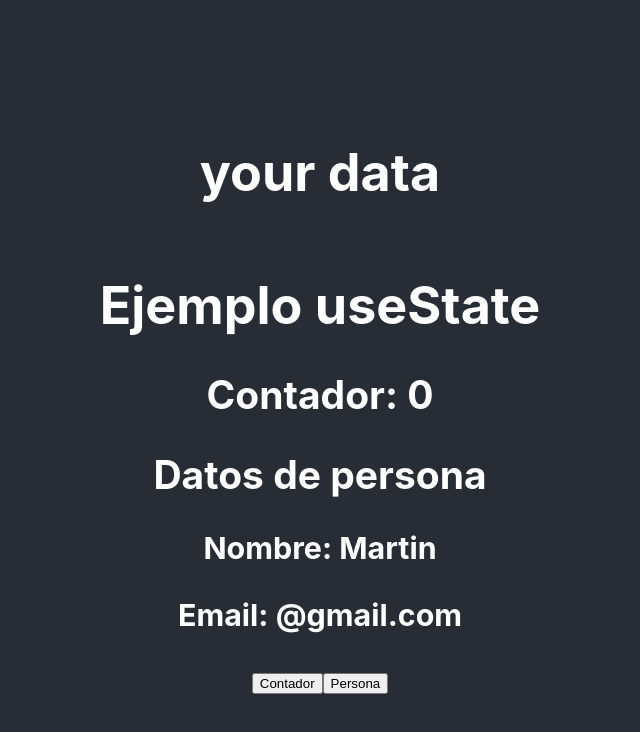
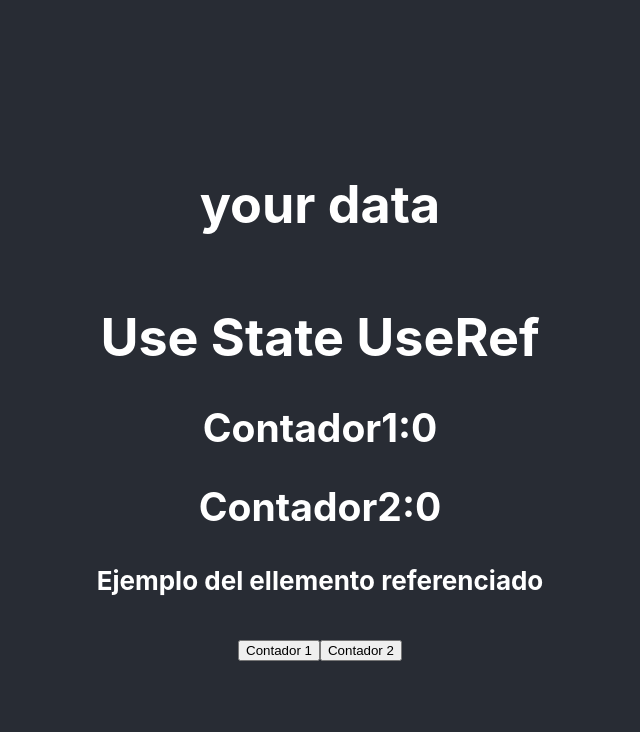
Before and after one commit to crccode/hello-world, a React (Create React App) app: page / in a window 1280 px wide. Shown: the top 732 px of the page, without its empty margins (320-960 px from the left). Built offline with nearby package versions, Linux system fonts and the light colour scheme.

Commit message:
Hokk useEfect
Se van controlando los eventos del boton

```diff
--- a/src/App.js
+++ b/src/App.js
@@ -2,6 +2,7 @@ import logo from './logo.svg';
 import './App.css';
 import TaskListComponent from './components/container/task_list';
 import Ejemplo1 from './hooks/Ejemplo1';
+import Ejemplo2 from './hooks/Ejemplo2';
 
 function App() {
   return (
@@ -9,7 +10,8 @@ function App() {
       <header className="App-header">
         <h1>your data</h1>
         {/* <TaskListComponent></TaskListComponent> */}
-        <Ejemplo1></Ejemplo1>
+        {/* <Ejemplo1></Ejemplo1> */}
+        <Ejemplo2></Ejemplo2>
       </header>
     </div>
   );
--- /dev/null
+++ b/src/hooks/Ejemplo2.jsx
@@ -0,0 +1,57 @@
+/**
+ * seSate*()
+ * useRef() Para refenrenciar elementos dentro de la vista
+ * useE=fecct() Se usa para controlar los cambios en la vista
+ */
+import React, {useState, useRef, useEffect} from 'react';
+
+const Ejemplo2 = () => {
+    // Creamos dos contadores con estados diferentes
+    const [contador1, setConctador1] = useState(0);
+    const [contador2, setConctador2] = useState(0);
+    //Vamos a crear una referencia para asociar la variables con un elemento del DOM
+    const miRef = useRef();
+
+    function incrementar1(){
+        setConctador1(contador1+1);
+    }
+    function incrementar2(){
+        setConctador2(contador2+1);
+    }
+    //Trabajando useEfet()
+    /** CASO 1
+     * Cada ves que haya un cambio de estado del componente
+     * se ejecuta aquello que este dentro del useEfect()
+     */
+    // useEffect(() => {
+    //     console.log('Mostrando DOM');
+    //     console.log(miRef);
+    // });
+
+    /** Caso 2
+     * Solo puiede haber un useEfect
+     * Cada vez que haya un cambio en el contador1 se ejecta log
+     */
+    useEffect(() => {
+        console.log('Mostrando DOM');
+        console.log(miRef);
+    },[contador1]);
+
+    return (
+        <div>
+            <h1>Use State UseRef</h1>
+            <h2>Contador1:{contador1} </h2>
+            <h2>Contador2:{contador2} </h2>
+            <h4 ref={miRef}>
+                Ejemplo del ellemento referenciado
+            </h4>
+            <div>
+                <button onClick={incrementar1}>Contador 1</button>
+                <button onClick={incrementar2}>Contador 2</button>
+            </div>
+        </div>
+    );
+
+}
+
+export default Ejemplo2;
```
